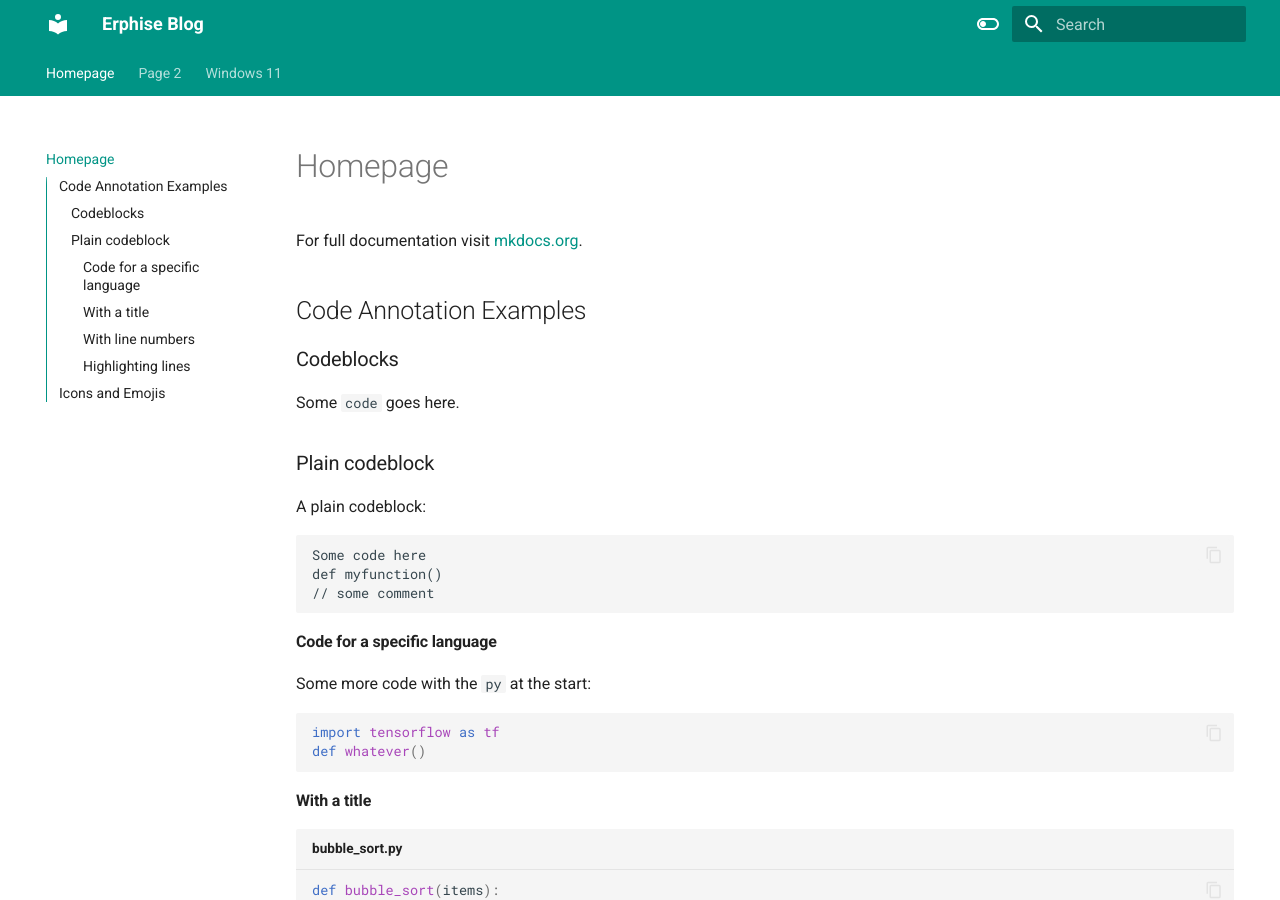
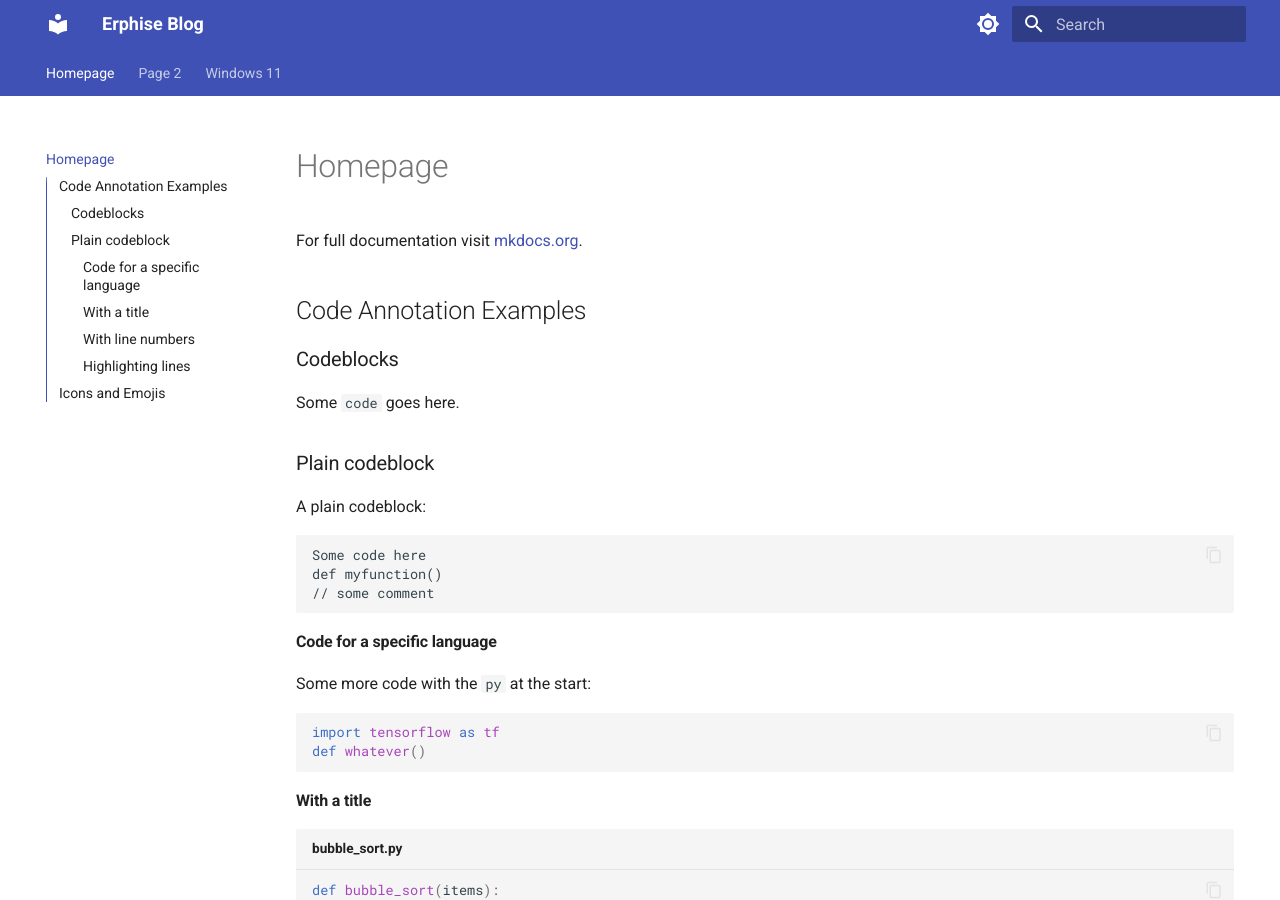
Before and after one commit to erphise/blog, an MkDocs documentation site: the page built from docs/index.md, in a window 1280 px wide and 900 px high. Built offline with MkDocs 1.6.1 and Material for MkDocs 9.7.7, drawn with Linux system fonts in a browser that asks for light colours; emoji names are drawn with the system emoji font.

Commit message:
modified:   mkdocs.yml

```diff
--- a/mkdocs.yml
+++ b/mkdocs.yml
@@ -16,16 +16,16 @@ theme:
   palette:
     - scheme: default
       toggle:
-        icon: material/toggle-switch-off-outline
+        icon: material/brightness-7
         name: Switch to dark mode
-      primary: teal
-      accent: purple
+      primary: indigo
+      accent: blue
     - scheme: slate
       toggle:
-        icon: material/toggle-switch
+        icon: material/brightness-2
         name: Switch to light mode
-      primary: teal
-      accent: lime
+      primary: indigo
+      accent: blue
 
 markdown_extensions:
   - pymdownx.highlight:
```
